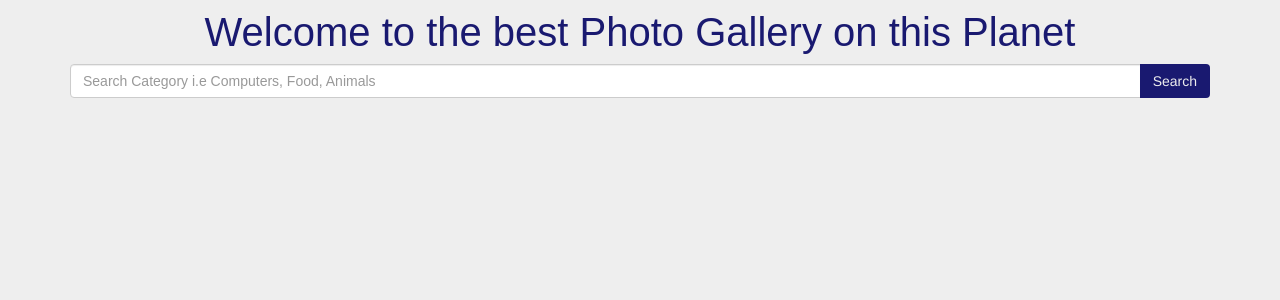
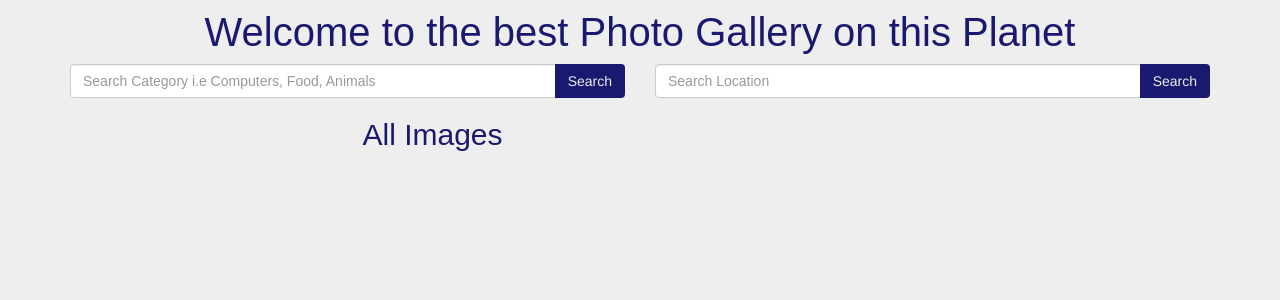
Before and after one commit to andykimchris/Unsplash, a Django app: template images/templates/index.html in a window 1280 px wide. Shown: the part 63-363 px from the top of the page. Run offline with Django 3.2, Linux system fonts and the light colour scheme; the template is opened without the code that fills it, so the values that code supplies are empty; parts of the project's set-up code (start-up, migrations or seed data) failed here and were passed over; some libraries are stand-ins or nearby versions; some web fonts are replaced.

Commit message:
adds location search form and passes in the url

```diff
--- a/images/templates/index.html
+++ b/images/templates/index.html
@@ -8,24 +8,34 @@
   </div>
   <h1 class="header-text">Welcome to the best Photo Gallery on this Planet</h1>
   <div class="row">
-    <div class="col-lg-12">
+    <div class="col-lg-6">
 
-      <div class="form">
-        <form class="form" role="search" action="" method="GET">
+        <form class="form" role="search" method="get" action="{% url 'gallery:search_results' %}">
 
           <div class="input-group">
-            <input type="text" class="form-control" placeholder="Search Category i.e Computers, Food, Animals" name="category" value="{{request.GET.query}}">
+            <input type="text" class="form-control" placeholder="Search Category i.e Computers, Food, Animals" name="category">
             <div class="input-group-btn">
               <button class="btn" type="submit">Search</button>
             </div>
+            </div>
+        </form>
           </div>
-        </form>
-      </div>
+          <div class="col-lg-6">
+            <form class="form" role="search" action="{% url 'gallery:search_location' %}">
+
+              <div class="input-group">
+                <input type="text" class="form-control" placeholder="Search Location" name="location">
+                <div class="input-group-btn">
+                  <button class="btn" type="submit">Search</button>
+                </div>
+                </div>
+            </form>
+          </div>
     </div>
-  </div>
       <div class="row">
 
         <div class="col-lg-8 col-lg-offset-3">
+          <h2>All Images</h2>
           <div class="all-images">
 
             {% for image_id in images %}
@@ -38,5 +48,4 @@
         </div>
       </div>
     </div>
-  </div>
 {% endblock %}
```
